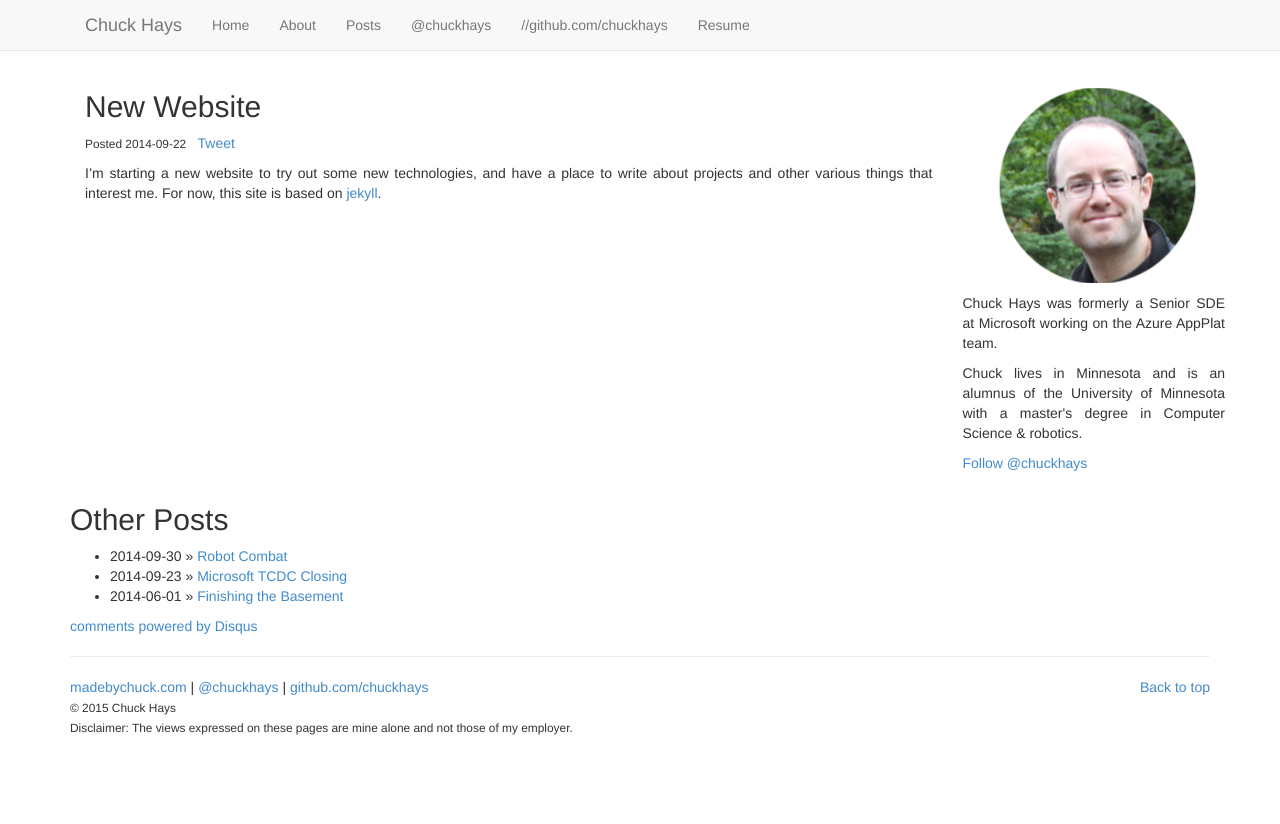
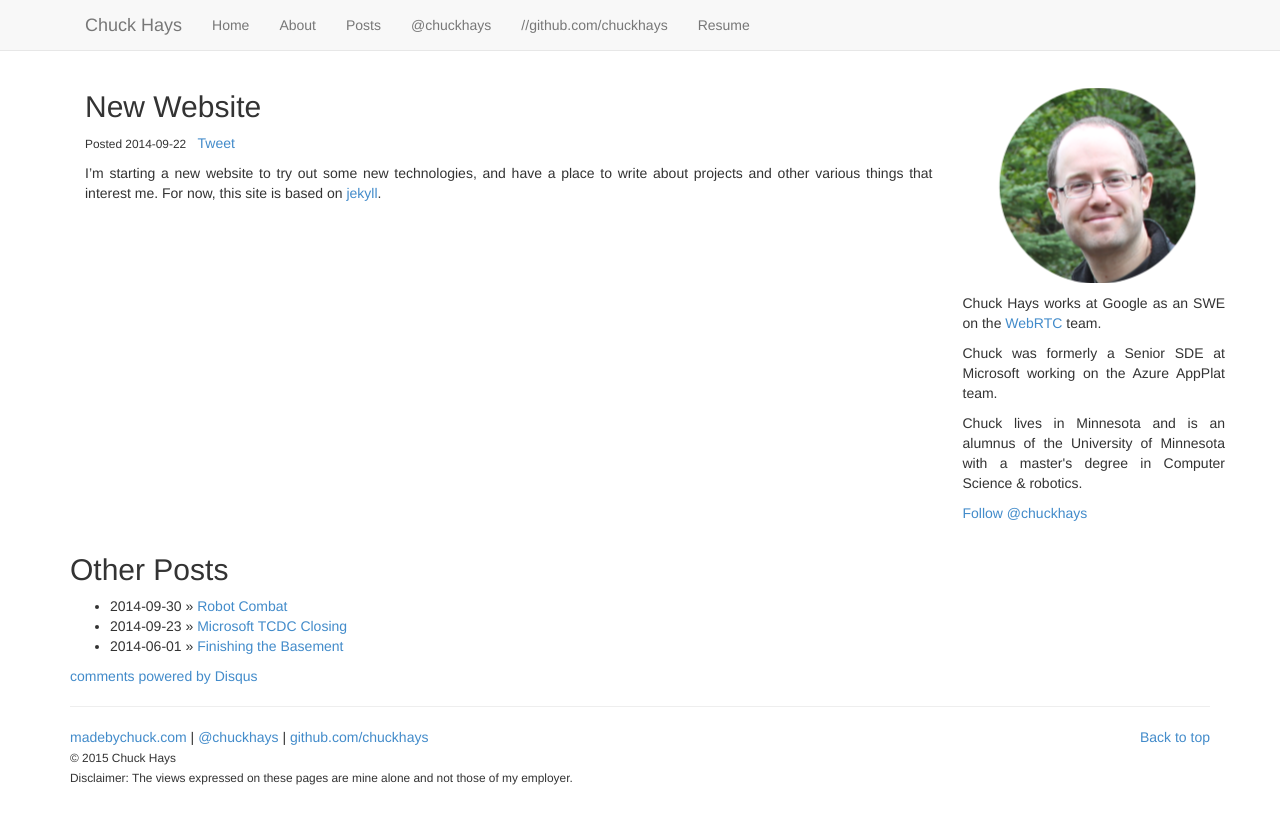
Before and after one commit to chuckhays/chuckhays.github.io, a Jekyll site: the page built from _posts/2014-09-22-new-website.md, in a window 1280 px wide. Shown: the top 824 px of the page. Built offline with Jekyll 4.4.1, drawn with Linux system fonts in a browser that asks for light colours; nearby versions of some CDN libraries; Markdown is read by kramdown in place of the engine named in the settings; comment, search, counter and statistics services are not loaded.

Commit message:
Update short bio

```diff
--- a/_includes/short-bio.html
+++ b/_includes/short-bio.html
@@ -1,2 +1,3 @@
-<p>Chuck Hays was formerly a Senior SDE at Microsoft working on the Azure AppPlat team.</p>
+<p>Chuck Hays works at Google as an SWE on the <a href="http://webrtc.org/">WebRTC</a> team.</p>
+<p>Chuck was formerly a Senior SDE at Microsoft working on the Azure AppPlat team.</p>
 <p>Chuck lives in Minnesota and is an alumnus of the University of Minnesota with a master's degree in Computer Science &amp; robotics.</p>
```
